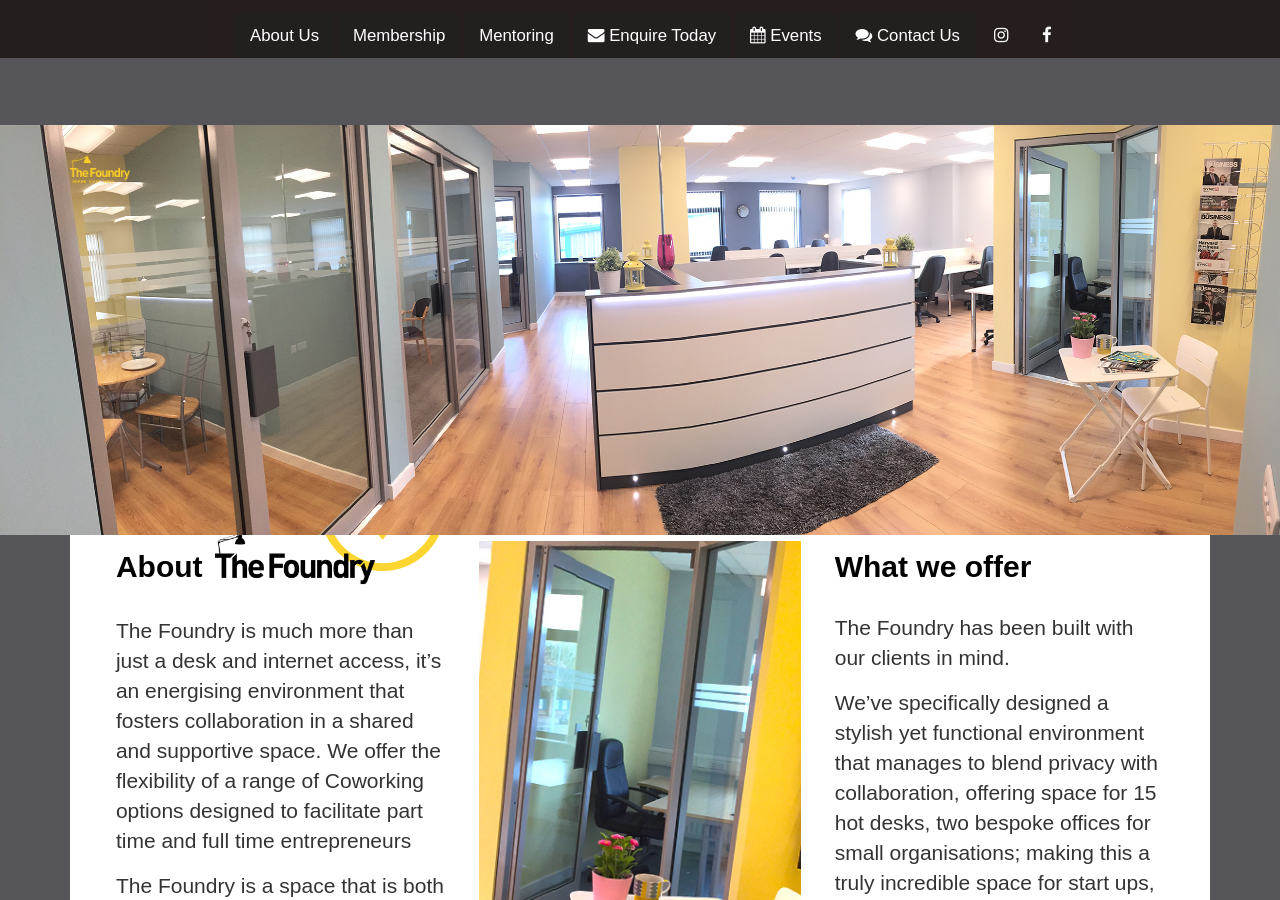
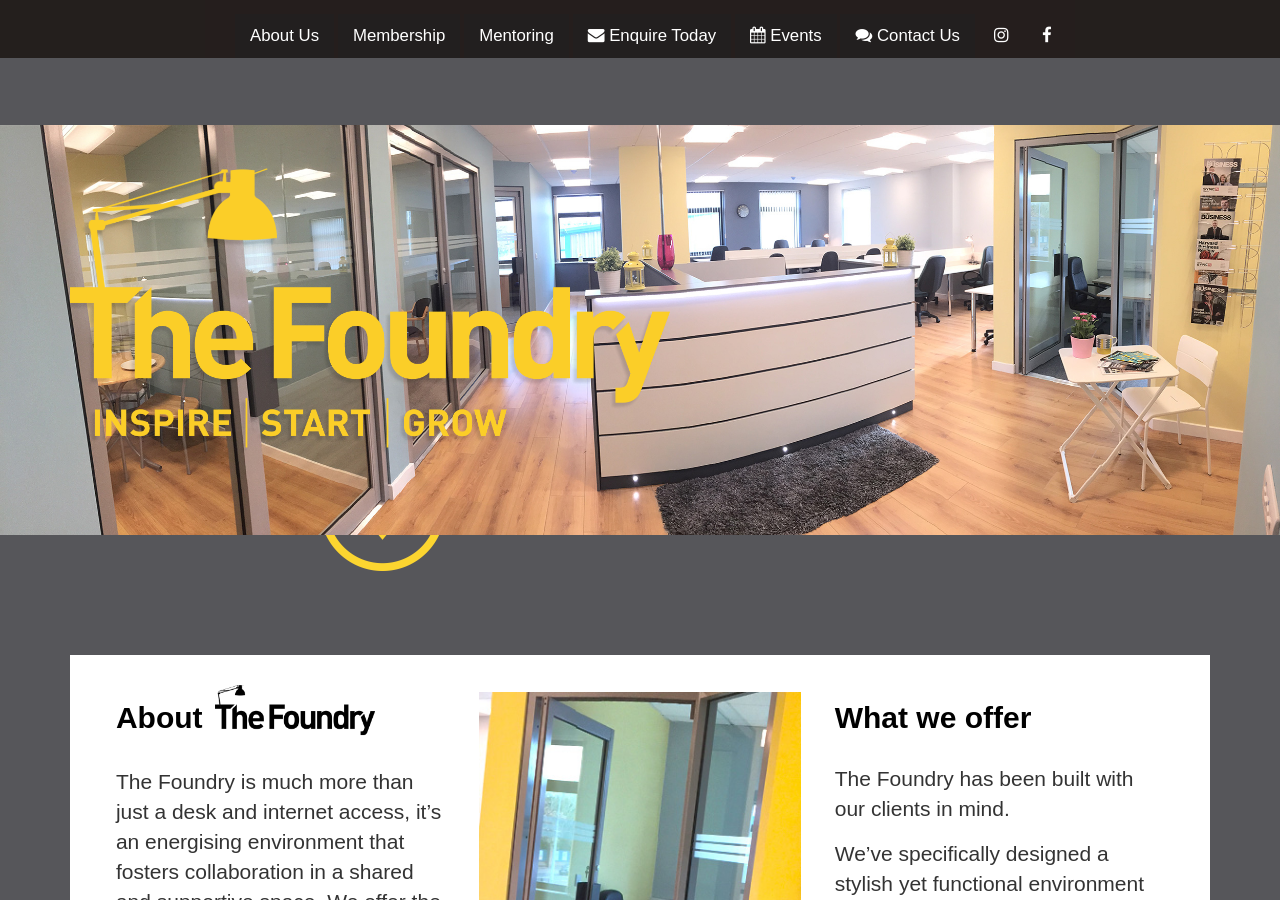
Before and after one commit to thefoundrybelfast/the-foundry, a Jekyll site: the page built from index.html, in a window 1280 px wide and 900 px high. Built offline with Jekyll 4.4.1, drawn with Linux system fonts in a browser that asks for light colours; nearby versions of some CDN libraries; Markdown is read by kramdown in place of the engine named in the settings.

Commit message:
fixed logo size

```diff
--- a/styles/main.css
+++ b/styles/main.css
@@ -878,7 +878,7 @@
     transition: all 0.1989s;
     background-image: url("../imgs/the-foundry-logo-shadow.png");
     height: 420px;
-background-size: 60px auto;
+background-size: 600px auto;
 background-repeat: no-repeat;
 width: 100%;
 }
@@ -1100,7 +1100,7 @@
 .nav > li { position: relative; display: inline-block; }
 
 .big-header { display: block; height: 100vh;  min-height: 630px; background: url("/imgs/.jpg")  no-repeat scroll center center / cover #56565A;  overflow: hidden; }
-.about-content { z-index: -1;  padding:1.85em; margin-bottom: 4em; background: #fff; margin-top: -96px; }
+.about-content { z-index: -1;  padding:1.85em; margin-bottom: 4em; background: #fff; margin-top: 55px; }
 .about-logo { display: inline-block; }
 .about-us-text { display: none; }
 
```
Also changed, not shown: 1 other file.
